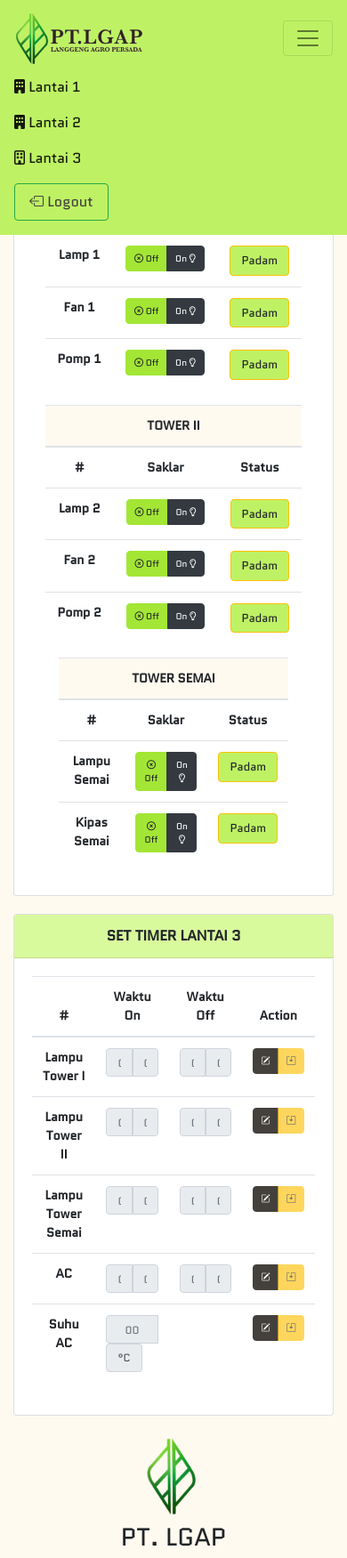
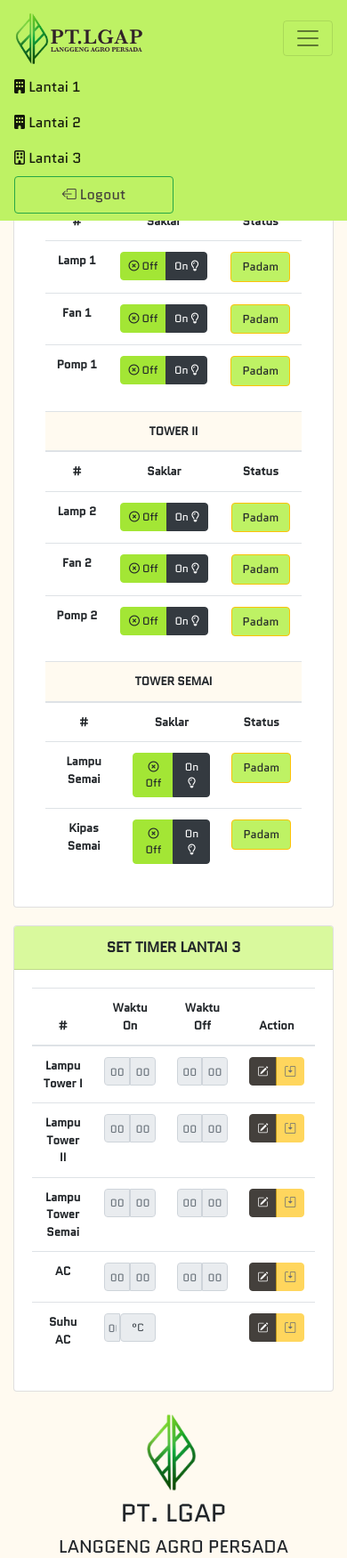
Before and after one commit to eenattayani/esp32hidroponik, a PHP site: page /kontrol-3.php in a window 390 px wide, after a click that opens the changed part. Shown: the top 1751 px of the page at 89% size. Run offline with PHP 8.4, Linux system fonts and the light colour scheme; the visitor is signed in with stand-in values (Sample User, id 1); data that the repository does not hold is empty; some libraries are stand-ins or nearby versions; some web fonts are replaced.

Commit message:
perbaiki tampilan mobile

```diff
--- a/kontrol-3.php
+++ b/kontrol-3.php
@@ -416,9 +416,20 @@
 
     <style type="text/css">
 
+        .btn-logout-m{
+           display: block;
+           width: 50%;
+           max-height: 45px;
+        }
+
+        .btn-logout-w{
+           display: none;
+        }
+
         .navbar-light .navbar-nav .nav-link {
             color: rgba(0,0,0,0.9);
         }
+
         .navbar-light .navbar-nav .nav-link:hover {
                     color: rgba(0,0,0,0.5);
         }
@@ -472,23 +483,35 @@
 
         .input-group input {
             font-size: 12px;
+            padding: 0.3rem 0.2rem;
         }
 
         .btn-group button {
-        font-size: 10px;
-        padding: 0.375rem 0.55rem
+            font-size: 12px;
+            padding: 0.375rem 0.55rem;
         }
 
         .card {
             font-family: "Quantico","Fjalla One", sans-serif;
-    font-size: 14px;
+            font-size: 13px;
         }
 
         .footer, nav {
             font-family: "Quantico", "Fjalla One", sans-serif;
         }
 
-    @media (min-width: 768px) {
+        @media (min-width: 576px) {
+            .navbar-light .navbar-nav .nav-link {
+                font-size: 14px;
+            }
+
+            .btn-logout-m{
+                display: none;
+            }
+
+            .btn-logout-w{
+                display: block;
+            }
             .card {
                 font-size: 18px;
             }
@@ -518,6 +541,12 @@
                 font-size: 18px;
             }
         }
+
+        @media (min-width: 640px) {
+            .navbar-light .navbar-nav .nav-link {
+                font-size: 18px;
+            }
+        }
     </style>
 
     <title>Hidroponik Smart System - PT. LGAP</title>
@@ -530,7 +559,7 @@
 
 
 <!-- content start -->
-    <div class="container" style="text-align: center; margin-top: 100px;">
+    <div class="container" style="text-align: center; margin-top: 110px;">
         <!-- content kontrol manual start -->
         <div class="card text-center" style="width: 100%;">
             <div class="card-header tema-warna" style="font-size: 16px; font-weight: bold;">
@@ -652,7 +681,6 @@
                             </div>
                         </div>
                         <div class="row">
-                            <div class="col">
                                 <div class="col-lg-6">
                                     <table class="table">
                                         <thead>
@@ -694,7 +722,6 @@
                                             </tr>
                                         </tbody>
                                     </table>
-                                </div>
                                 </div>
                         </div>
                     </div>
@@ -887,6 +914,18 @@
     <script src="https://cdn.jsdelivr.net/npm/bootstrap@4.6.1/dist/js/bootstrap.bundle.min.js" integrity="sha384-fQybjgWLrvvRgtW6bFlB7jaZrFsaBXjsOMm/tB9LTS58ONXgqbR9W8oWht/amnpF" crossorigin="anonymous"></script>
 
     <script type="text/javascript">
+        window.onscroll = function () {
+            const nav = document.querySelector("nav");
+            const fixedNav = nav.offsetTop;
+
+            //   console.info(fixedNav);
+            if (window.pageYOffset > fixedNav) {
+                nav.classList.add("bayangan");
+            } else {
+                nav.classList.remove("bayangan");
+            }
+        };
+
     	const tsJadwal = document.querySelectorAll(".bs-jadwal");
 
     	function tuJadwalClick(sc) {
--- a/temp/navbar.php
+++ b/temp/navbar.php
@@ -49,9 +49,10 @@
           <a class="nav-link" href="kontrol-1.php"><i class="<?=$iconI;?>" aria-hidden="true"></i> Lantai 1</a>
           <a class="nav-link" href="kontrol-2.php"><i class="<?=$iconII;?>" aria-hidden="true"></i> Lantai 2</a>
           <a class="nav-link" href="kontrol-3.php"><i class="<?=$iconIII;?>" aria-hidden="true"></i> Lantai 3</a>
+          <a class="nav-link btn btn-outline-success btn-logout-m" style="color: #44403c;" href="login.php"><i class="bi bi-box-arrow-left"></i> Logout</a>
         </div>
       </div>
-      <form class="form-inline my-2 my-lg-0">
+      <form class="form-inline my-2 my-lg-0 btn-logout-w">
         <!-- <button class="btn btn-outline-success my-2 my-sm-0" type="button"><i class="fa fa-building-o" aria-hidden="true"></i> Logout</button> -->
         <a class="nav-link btn btn-outline-success" style="color: #44403c;" href="login.php"><i class="bi bi-box-arrow-left"></i> Logout</a>
       </form>
```
Also changed, not shown: kontrol-1.php (+37 -9 lines), kontrol-2.php (+35 -9 lines). Lines whose indentation alone changed are shown as unchanged.
